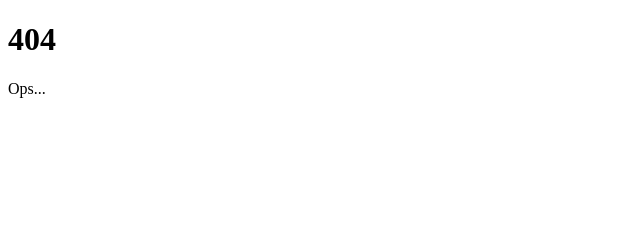
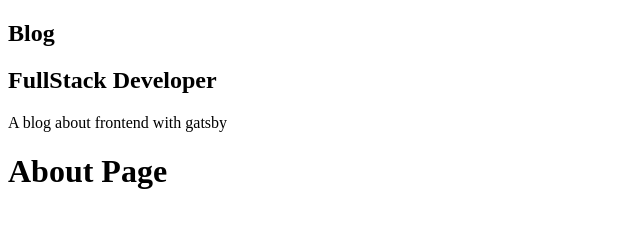
Before and after one commit to samuelbrehm/new-blog, a Gatsby site: page /about in a window 1280 px wide. Before the commit this address had no page. Shown: the whole page, without its empty margins (0-640 px from the left). Built offline with nearby package versions, Linux system fonts and the light colour scheme; Gatsby itself is replaced by a stand-in of ours.

Commit message:
App structured graphql

```diff
--- a/gatsby-config.js
+++ b/gatsby-config.js
@@ -1,6 +1,7 @@
 module.exports = {
   siteMetadata: {
     title: `Blog`,
+    position: `FullStack Developer`,
     description: `A blog about frontend with gatsby`,
     author: `@samuelbrehm`,
   },
--- a/package.json
+++ b/package.json
@@ -28,6 +28,7 @@
   "scripts": {
     "build": "gatsby build",
     "develop": "gatsby develop",
+    "develop:playground": "GATSBY_GRAPHQL_IDE=playground gatsby develop",
     "format": "prettier --write \"**/*.{js,jsx,json,md}\"",
     "start": "npm run develop",
     "serve": "gatsby serve",
--- /dev/null
+++ b/src/components/Profile/index.js
@@ -0,0 +1,32 @@
+import React from "react"
+import { useStaticQuery, graphql } from "gatsby"
+
+const Profile = () => {
+  const {
+    site: {
+      siteMetadata: { title, position, description },
+    },
+  } = useStaticQuery(graphql`
+    query MySiteMetadata {
+      site {
+        id
+        siteMetadata {
+          title
+          position
+          description
+          author
+        }
+      }
+    }
+  `)
+
+  return (
+    <div className="Profile-wrapper">
+      <h1>{title}</h1>
+      <h2>{position}</h2>
+      <p>{description}</p>
+    </div>
+  )
+}
+
+export default Profile
--- a/src/components/layout.js
+++ b/src/components/layout.js
@@ -7,9 +7,17 @@
 
 import React from "react"
 import PropTypes from "prop-types"
+import Profile from "./Profile"
 
 const Layout = ({ children }) => {
-  return <main>{children}</main>
+  return (
+    <React.Fragment>
+      <aside>
+        <Profile />
+      </aside>
+      <main>{children}</main>
+    </React.Fragment>
+  )
 }
 
 Layout.propTypes = {
--- /dev/null
+++ b/src/pages/about.js
@@ -0,0 +1,13 @@
+import React from "react"
+
+import Layout from "../components/layout"
+import SEO from "../components/seo"
+
+const AboutPage = () => (
+  <Layout>
+    <SEO title="About" />
+    <h1>About Page</h1>
+  </Layout>
+)
+
+export default AboutPage
```
Also changed, not shown: 1 other file.
